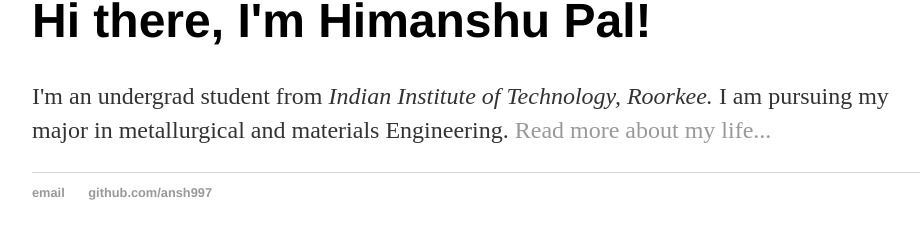
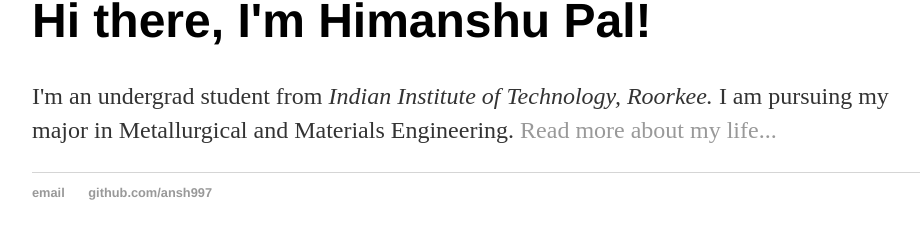
Before and after one commit to ansh997/ansh997.github.io, a Jekyll site: the page built from index.html, in a window 1280 px wide. Shown: the part 117-356 px from the top of the page, without its empty margins (160-1080 px from the left). Built offline with Jekyll 4.4.1, drawn with Linux system fonts in a browser that asks for light colours.

Commit message:
fixed typos

```diff
--- a/index.html
+++ b/index.html
@@ -4,5 +4,5 @@ title: Himanshu Pal
 ---
 <div class="Container">
 	<h1>Hi there, I'm Himanshu Pal!</h1>
-	<p>I'm an undergrad student from <em>Indian Institute of Technology, Roorkee.</em> I am pursuing my major in metallurgical and materials Engineering. <a href="/about">Read more about my life...</a></p>
+	<p>I'm an undergrad student from <em>Indian Institute of Technology, Roorkee.</em> I am pursuing my major in Metallurgical and Materials Engineering. <a href="/about">Read more about my life...</a></p>
 </div><!-- /.blurb -->
```
